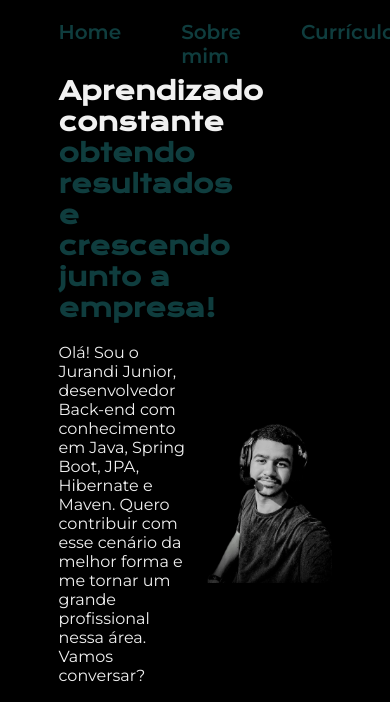
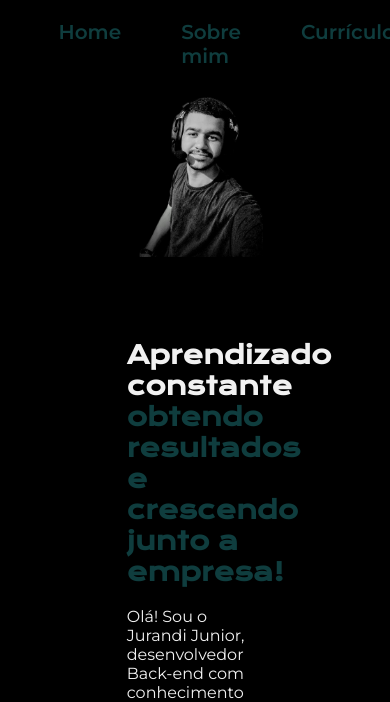
Before and after one commit to jurandi1/Portfolio, a plain HTML site: page index.html in a window 390 px wide. Shown: the top 702 px of the page. Drawn offline with nearby package versions, Linux system fonts and the light colour scheme.

Commit message:
Media Queries

```diff
--- a/styles/style.css
+++ b/styles/style.css
@@ -49,6 +49,7 @@ body {
     display: flex;
     align-items: center;
     justify-content: space-between;
+    gap: 82px;
 }
 
 .apresentacao__conteudo {
@@ -165,3 +166,9 @@ li strong {
     font-family: var(--font-secundaria);
     font-size: 0.875rem;
 }
+
+@media (max-width: 900px) {
+    .apresentacao {
+        flex-direction: column-reverse;
+    }
+}
```
